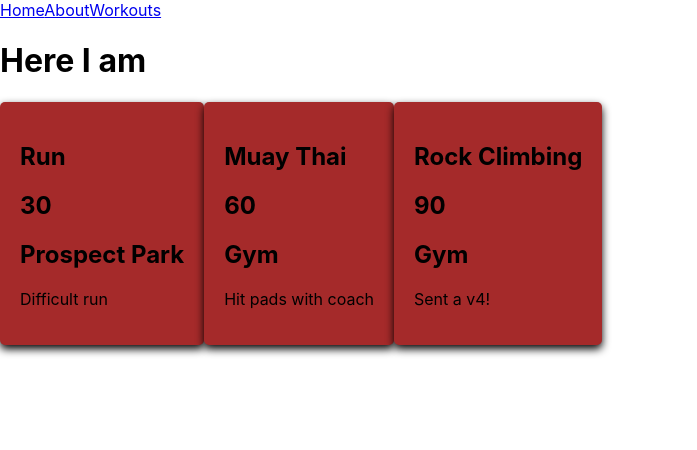
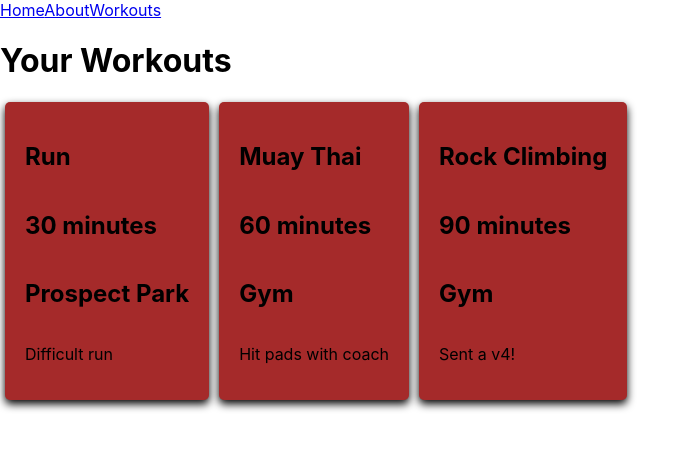
Before and after one commit to gasparericmartin/project-phase-2, a React (Create React App) app: page /workouts in a window 1280 px wide. Shown: the top 450 px of the page, without its empty margins (0-697 px from the left). Built offline with nearby package versions, Linux system fonts and the light colour scheme; data requests are answered from the project's data file.

Commit message:
Create WorkoutDetail component

```diff
--- a/src/components/WorkoutCard.css
+++ b/src/components/WorkoutCard.css
@@ -1,8 +1,14 @@
 .card{
-    display: inline-block;
+    display: inline-grid;
     background-color: brown;
     box-shadow: 0 4px 8px 0 black;
     padding: 20px;
     border-radius: 5px;
     margin-bottom: 20px;
+    margin-left: 5px;
+    margin-right: 5px;
 }
+
+.card:hover {
+    background-color: blue
+}
--- a/src/components/WorkoutCard.js
+++ b/src/components/WorkoutCard.js
@@ -4,9 +4,11 @@ function WorkoutCard({workout}) {
     const {id, type, length, location, notes, imgUrl} = workout
 
     return (
-        <div className='card'>
+        <div
+            className='card'
+            onClick={() => console.log(new Date().toDateString())}>
             <h2>{type}</h2>
-            <h2>{length}</h2>
+            <h2>{length} minutes</h2>
             <h2>{location}</h2>
             <p>{notes}</p>
         </div>
--- a/src/pages/Workouts.js
+++ b/src/pages/Workouts.js
@@ -14,7 +14,7 @@ function Workouts() {
 
     return (
       <>
-      <h1>Here I am</h1>
+      <h1>Your Workouts</h1>
       {workoutList.map((workout) => {
         return <WorkoutCard key={workout.id} workout={workout} />
       })}
```
Also changed, not shown: src/pages/WorkoutDetail.js (added, +9 -0 lines).
